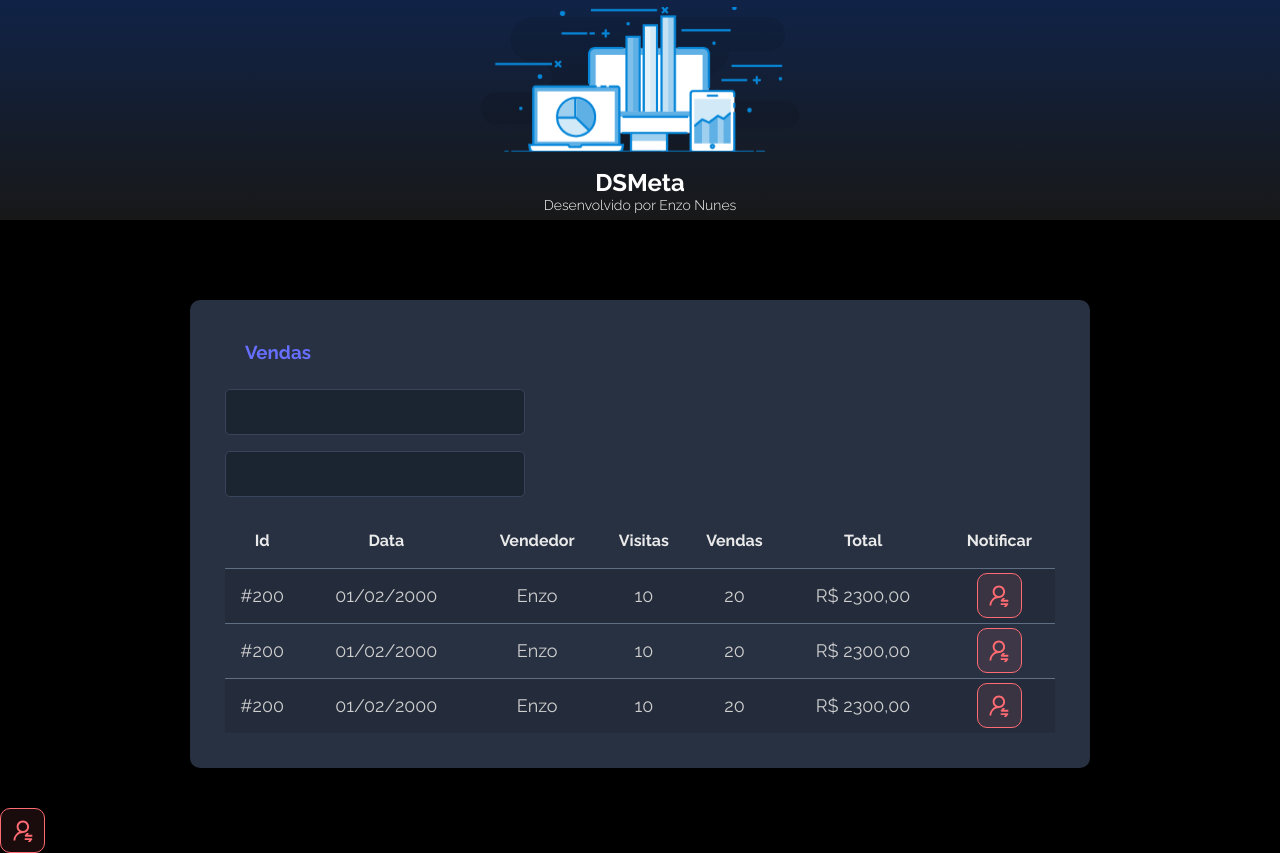
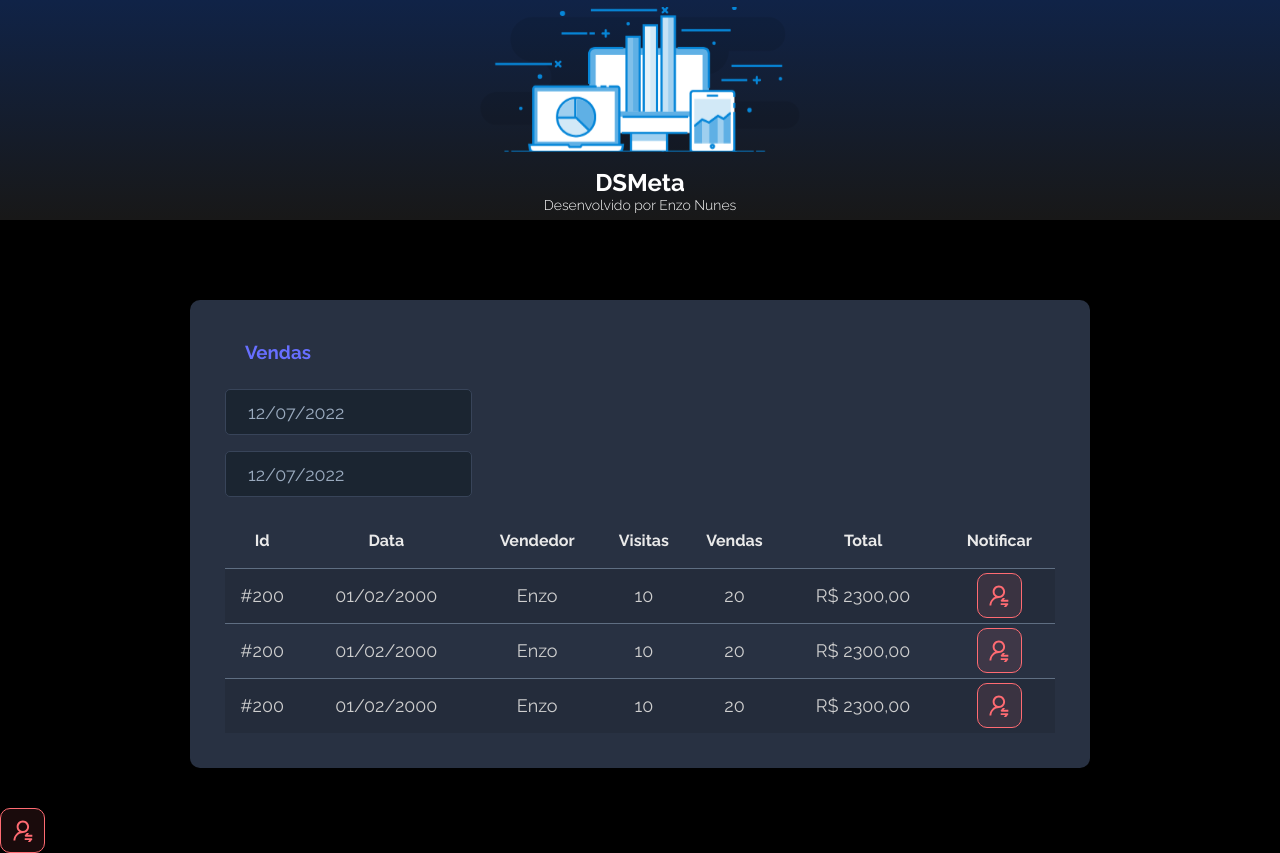
Before and after one commit to enzodevs2000/Spring-React-Week, a React (Vite) app in the folder projetos/dsmeta/frontend/: page / in a window 1280 px wide. Built offline with nearby package versions, Linux system fonts and the light colour scheme.

Commit message:
Datepicker

```diff
--- a/projetos/dsmeta/frontend/package.json
+++ b/projetos/dsmeta/frontend/package.json
@@ -8,7 +8,9 @@
     "preview": "vite preview"
   },
   "dependencies": {
+    "@types/react-datepicker": "4.4.2",
     "react": "^18.0.0",
+    "react-datepicker": "4.8.0",
     "react-dom": "^18.0.0"
   },
   "devDependencies": {
--- a/projetos/dsmeta/frontend/src/components/SalesCard/index.tsx
+++ b/projetos/dsmeta/frontend/src/components/SalesCard/index.tsx
@@ -1,6 +1,8 @@
-import NotificationButton from '../NotificationButton'
+import NotificationButton from "../NotificationButton";
+import DatePicker from "react-datepicker";
+import "react-datepicker/dist/react-datepicker.css";
 
-import './style.css';
+import "./style.css";
 
 function SalesCard() {
   return (
@@ -9,13 +11,22 @@
         <h3>Vendas</h3>
         <div>
           <div className="dsmeta-input-container">
-                                <input className="dsmeta-form-input" type="text"/>
+            <DatePicker
+              selected={new Date()}
+              onChange={(date: Date) => {}}
+              className="dsmeta-form-input"
+              dateFormat="dd/MM/yyyy"
+            />
           </div>
 
           <div className="dsmeta-input-container">
-                                <input className="dsmeta-form-input" type="text"/>
+            <DatePicker
+              selected={new Date()}
+              onChange={(date: Date) => {}}
+              className="dsmeta-form-input"
+              dateFormat="dd/MM/yyyy"
+            />
           </div>
-
         </div>
 
         <div>
@@ -77,10 +88,9 @@
             </tbody>
           </table>
         </div>
-
       </div>
     </>
-  )
+  );
 }
 
-export default SalesCard
+export default SalesCard;
```
Also changed, not shown: 1 other file (tests, documents, lock files or other folders). Lines whose indentation alone changed are shown as unchanged.
